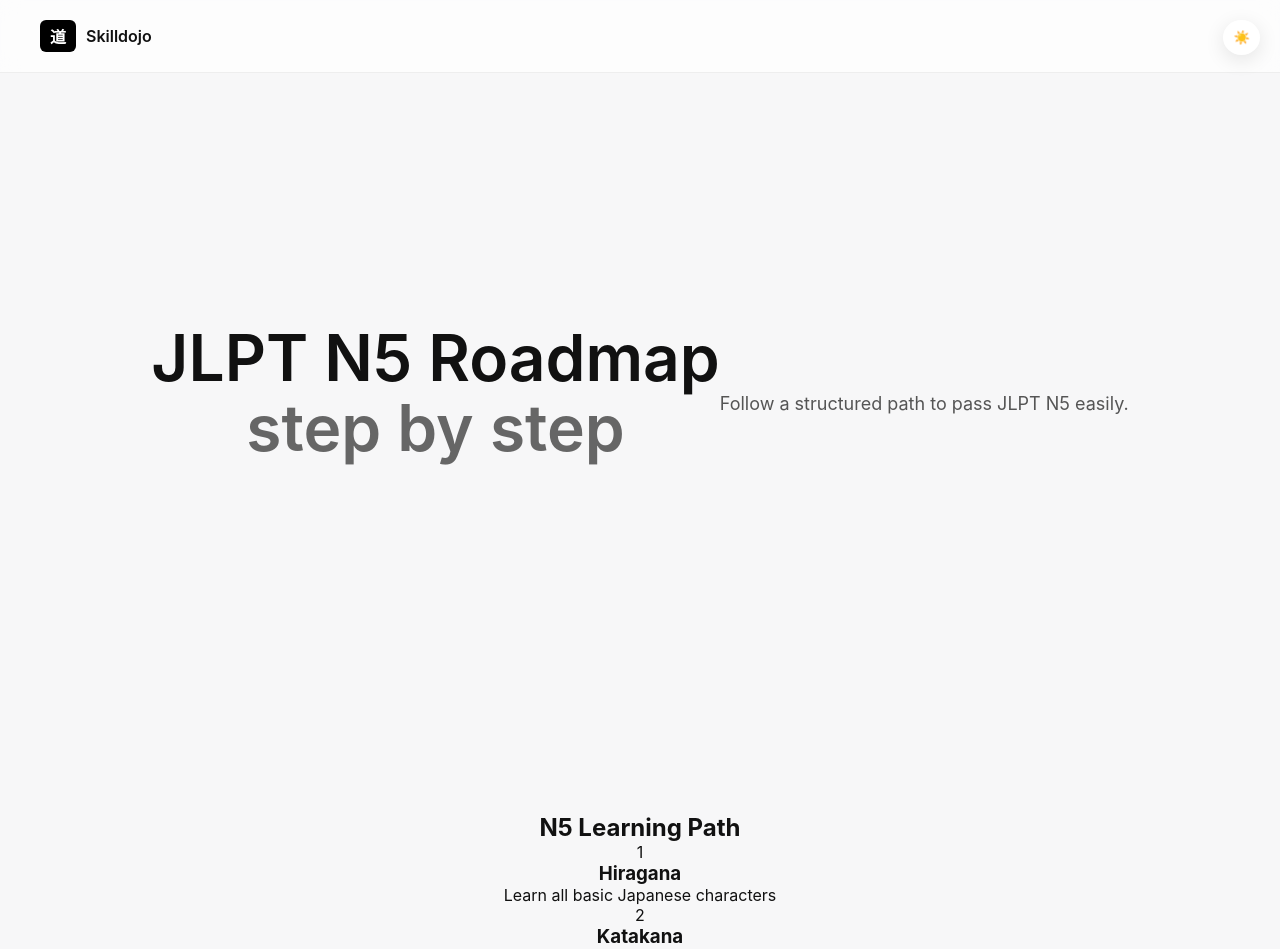
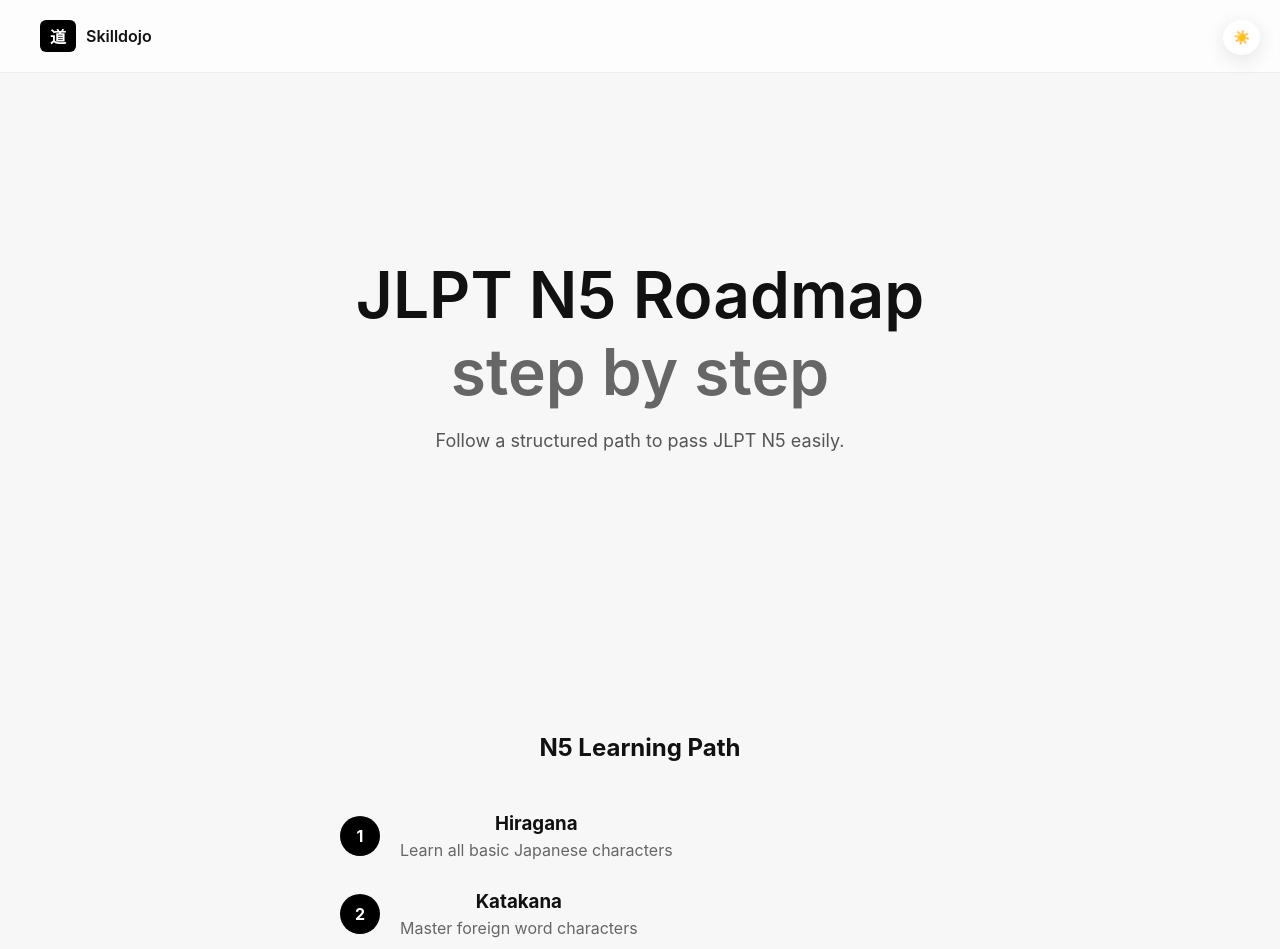
Before and after one commit to marufislam8924/skilldojo, a Next.js app: page / in a window 1280 px wide. Shown: the top 949 px of the page. Built offline with nearby package versions, Linux system fonts and the light colour scheme.

Commit message:
Update globals.css

```diff
--- a/app/globals.css
+++ b/app/globals.css
@@ -6,15 +6,9 @@
   padding: 0;
   box-sizing: border-box;
 }
-.card h1 {
-  transition: 0.3s;
-}
 
-.card:active {
-  transform: scale(0.97);
-}
 /* ========================= */
-/* LIGHT THEME (DEFAULT) */
+/* LIGHT THEME */
 /* ========================= */
 body {
   background: #f7f7f8;
@@ -50,43 +44,36 @@ body {
   border-radius: 6px;
 }
 
+/* ========================= */
 /* NAV LINKS */
+/* ========================= */
 .nav-links {
   display: flex;
   gap: 20px;
   color: #666;
 }
 
-.nav-links p {
-  cursor: pointer;
-  transition: 0.2s;
-}
-
 .nav-links p:hover {
   color: #111;
+  cursor: pointer;
 }
 
 /* ========================= */
 /* HERO */
 /* ========================= */
 .hero {
-  min-height: 80vh;
+  min-height: 70vh;
   display: flex;
+  flex-direction: column;
   align-items: center;
   justify-content: center;
+  text-align: center;
   padding: 80px 20px;
-  text-align: center;
-  position: relative;
-}
-
-.hero-content {
-  max-width: 800px;
 }
 
 .hero h1 {
   font-size: 64px;
   font-weight: 600;
-  line-height: 1.1;
 }
 
 .hero span {
@@ -105,7 +92,6 @@ body {
 .hero-buttons {
   margin-top: 30px;
   display: flex;
-  justify-content: center;
   gap: 10px;
 }
 
@@ -164,11 +150,55 @@ body {
   border-radius: 16px;
   border: 1px solid #eee;
   transition: 0.3s;
+  cursor: pointer;
 }
 
 .card:hover {
   transform: translateY(-5px);
   box-shadow: 0 10px 30px rgba(0,0,0,0.05);
+}
+
+.card h1 {
+  transition: 0.3s;
+}
+
+.card:active {
+  transform: scale(0.97);
+}
+
+/* ========================= */
+/* ROADMAP */
+/* ========================= */
+.roadmap {
+  max-width: 600px;
+  margin: 50px auto;
+}
+
+.roadmap-item {
+  display: flex;
+  align-items: center;
+  gap: 20px;
+  margin-bottom: 30px;
+}
+
+.circle {
+  width: 40px;
+  height: 40px;
+  background: black;
+  color: white;
+  border-radius: 50%;
+  display: flex;
+  align-items: center;
+  justify-content: center;
+  font-weight: bold;
+}
+
+.content h3 {
+  margin-bottom: 5px;
+}
+
+.content p {
+  color: #666;
 }
 
 /* ========================= */
@@ -184,10 +214,6 @@ body {
   justify-content: center;
   gap: 40px;
   margin-top: 30px;
-}
-
-.stats-grid h1 {
-  font-size: 36px;
 }
 
 /* ========================= */
@@ -260,6 +286,15 @@ body.dark .glow {
   background: radial-gradient(circle, rgba(255,80,80,0.25), transparent);
 }
 
+body.dark .circle {
+  background: white;
+  color: black;
+}
+
+body.dark .content p {
+  color: #aaa;
+}
+
 /* ========================= */
 /* MOBILE */
 /* ========================= */
```
